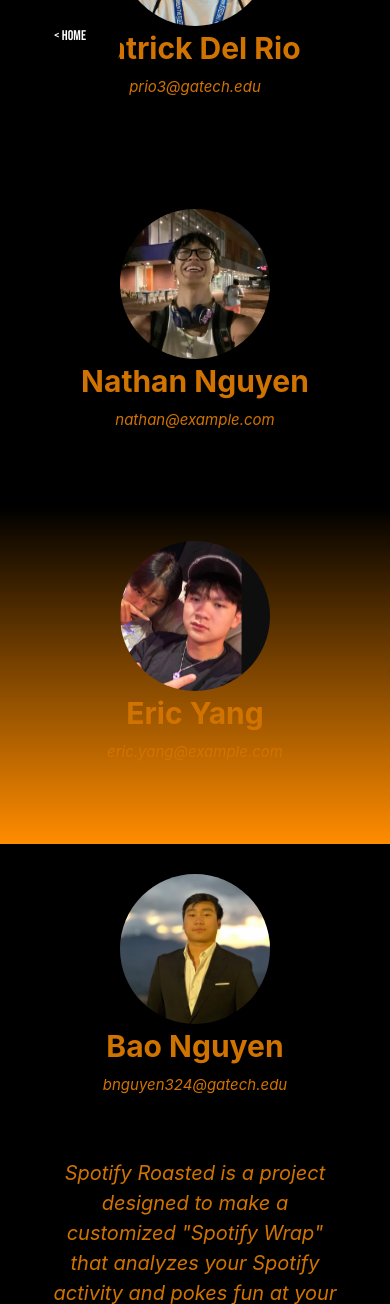
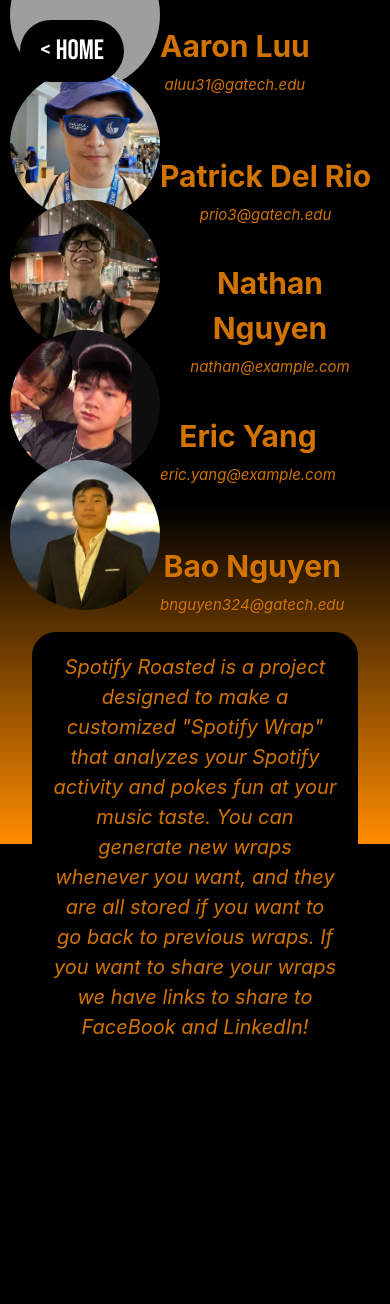
Before and after one commit to gumpshroom/spotifyRoasted, a Django app: page /contact in a window 390 px wide. Shown: the top 1304 px of the page. After the commit the page ends 1034 px from the top, so only its background shows below. Run offline with Django 4.2, Linux system fonts and the light colour scheme; some web fonts are replaced; grey boxes are pictures that could not be loaded.

Commit message:
more changes to contact page

```diff
--- a/templates/web/contact.html
+++ b/templates/web/contact.html
@@ -4,6 +4,8 @@
 <html lang="en">
 <head>
     <meta charset="UTF-8">
+    <meta name="viewport" content="width=device-width, intial-scale=1.0">
+
     <title>Contact the Developer</title>
     <link href="https://cdn.jsdelivr.net/npm/tailwindcss@latest/dist/tailwind.min.css" rel="stylesheet">
     <link rel="preconnect" href="https://fonts.googleapis.com">
@@ -15,14 +17,41 @@
     <style>
         @media (max-width: 600px) {
             .back-button {
-                width: 100px !important;
-                height: 50px !important;
-                padding: 5px 10px !important;
-                font-size: 14px !important;
-                border-radius: 20px !important;
+                padding: 200%;
             }
-            .page-title {
-                font-size: 200px;
+            .info-container {
+                flex-direction: column;
+                gap: 20px;
+                justify-items: center;
+                width: 100%;
+            }
+            .developer-container {
+                margin: 0;
+                padding: 10px;
+                display: flex;
+                flex-direction: row;
+                align-items: center;
+                text-align: center;
+                width: 100%;
+                max-height: 0;
+            }
+            .image-container {
+                display: flex;
+                align-items: center;
+                justify-content: center;
+                margin-top: -90px;
+                width: 100%;
+                max-width: 150px;
+                height: auto;
+            }
+            .image-container img {
+                width: 100%;
+                max-width: 150px;
+                height: auto;
+                object-fit: cover;
+            }
+            .name-text .email {
+                height: 20px;
             }
         }
         body {
```
